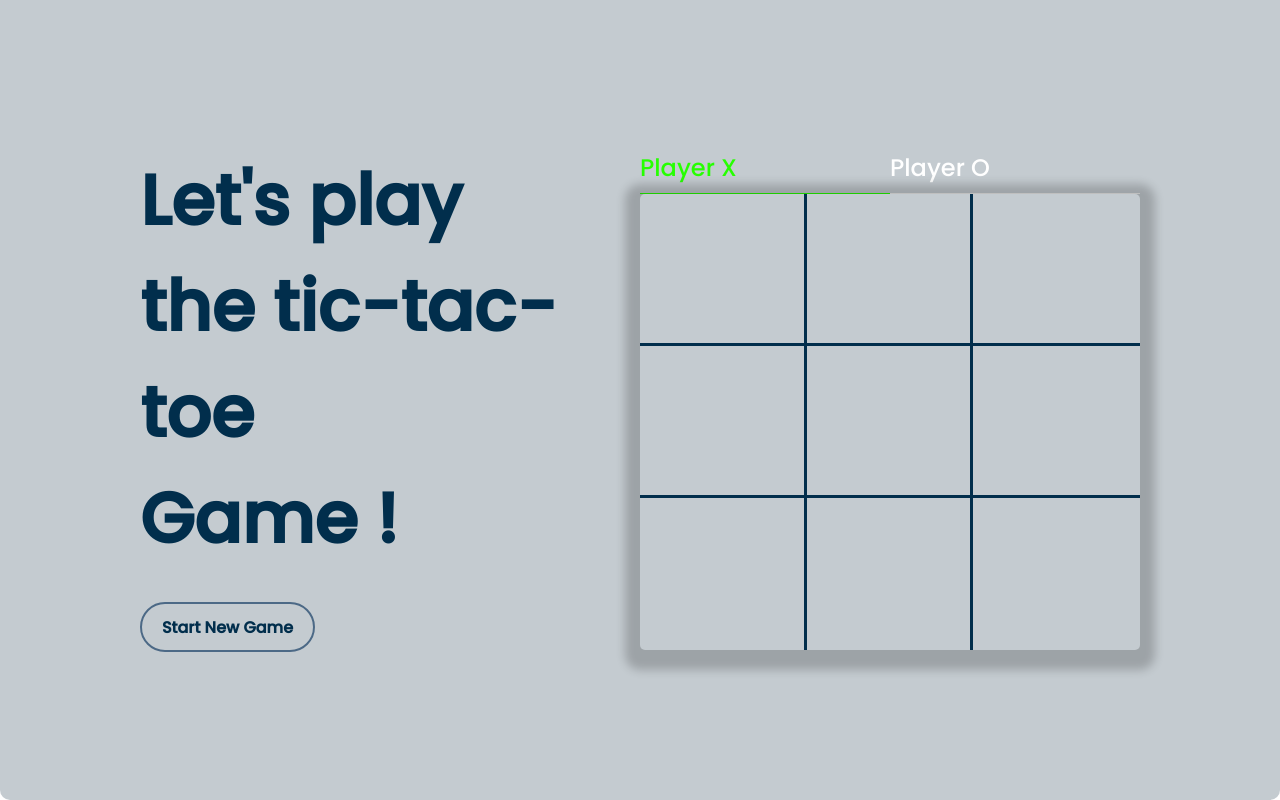
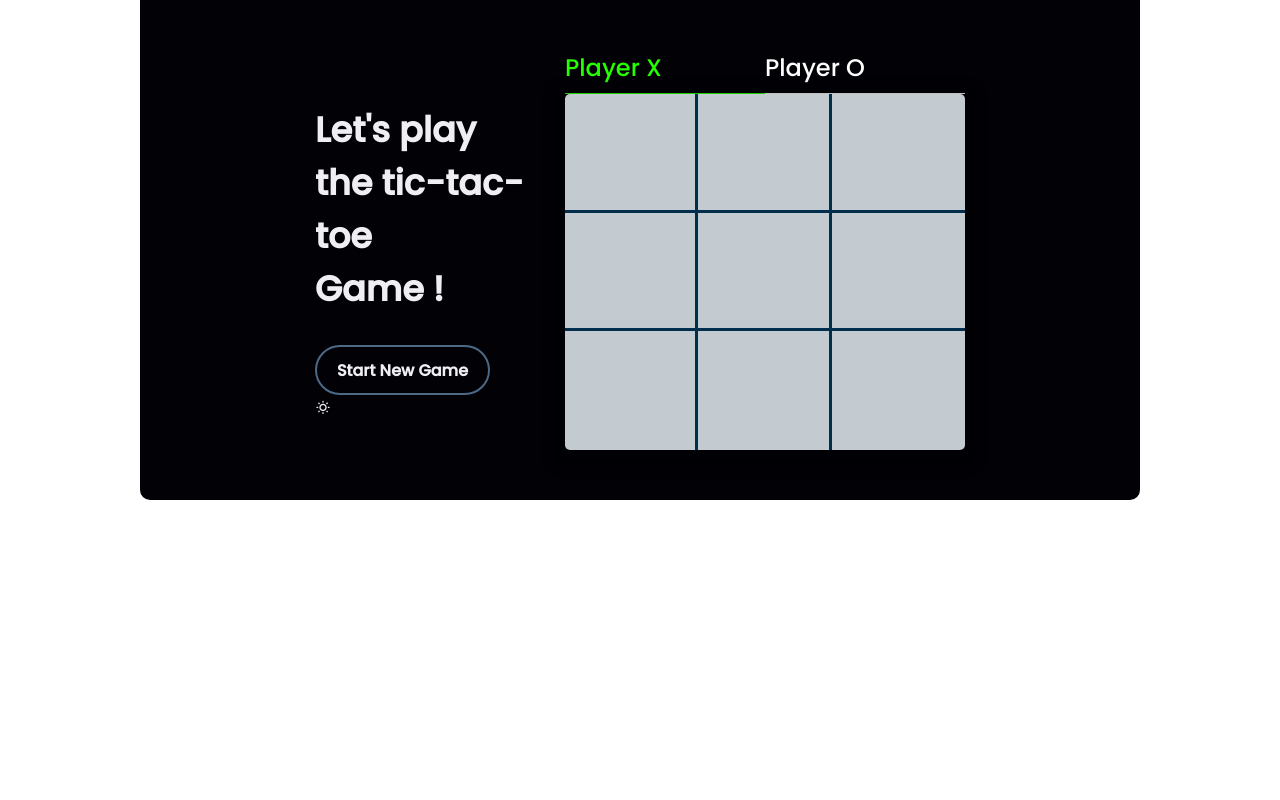
Before and after one commit to JamesLeMaitre/tic-tac-toe, a website with bundled scripts: page index.html in a window 1280 px wide. Built offline with nearby package versions, Linux system fonts and the light colour scheme.

Commit message:
Second Commit

```diff
--- a/css/style.css
+++ b/css/style.css
@@ -2,39 +2,46 @@
 
 *{
   box-sizing: border-box;
-  margin: 0;
 }
 
 body{
   font-family: 'Poppins',sans-serif;
   color: #012E4C;
+  margin: 0 0 3rem 0;
 }
-
+.wrapper.dark-theme{
+  --title-color : #AEAFB2;
+  --background-color: #010106;
+  --font--color: #EFEFF3;
+}
 .wrapper{
-  height: 800px;
-  background-color: #C4CBD0;
+  height: 500px;
+  background-color: #010106;
+  /* background-color: #C4CBD0; */
   display: flex;
-  max-width: 1440px;
+  max-width: 1000px;
   align-items: center;
   justify-content: center;
   margin: 0 auto;
   border-radius: 0 0 10px 10px;
-  padding: 40px;
+  padding: 20px;
+  /* color: #012E4C; */
+  color: #EFEFF3;
 }
 .title{
-  max-width: 500px;
+  max-width: 250px;
 }
 h1{
-  font-size: 70px;
+  font-size: 35px;
   font-weight: bold;
 }
 .restart{
-  background-color: #C4CBD0;
+  background-color: #010106;
   width: 175px;
   height: 50px;
   justify-content: center;
   display: flex;
-  color: #012E4C;
+
   border-radius: 50px;
   border: 2px solid #4c6986;
   align-items: center;
@@ -50,8 +57,8 @@ h1{
 }
 
 .game{
-width: 500px;
-height: 500px;
+width: 400px;
+height: 400px;
 color: #012E4C;
 display: flex;
 flex-direction: column;
--- a/index.html
+++ b/index.html
@@ -6,17 +6,24 @@
   <meta http-equiv="X-UA-Compatible" content="IE=edge">
   <meta name="viewport" content="width=device-width, initial-scale=1.0">
   <link rel="stylesheet" href="css/style.css" />
+  <link rel="stylesheet" href="https://unicons.iconscout.com/release/v4.0.0/css/line.css" />
   <title>Tic-Tac-Toe</title>
 </head>
 
 <body>
   <div class="wrapper">
     <div class="left">
+      <div class="winner__player">
+
+      </div>
       <div class="title">
         <h1>Let's play <br /> the tic-tac-toe <br />Game !</h1>
       </div>
       <div class="restart">
         Start New Game
+      </div>
+      <div class="theme__btns">
+        <i class="uil uil-sun"></i>
       </div>
     </div>
     <div class="right">
--- a/js/GameView.js
+++ b/js/GameView.js
@@ -6,9 +6,11 @@ class GameView {
   updateBoard(game) {
     this.updateTurn(game)
     const winningCombination = game.findWinningCombinations()
+
     for (let i = 0; i < game.board.length; i++) {
       const tile = document.querySelector(`.board-tile[data-index='${i}']`)
       tile.textContent = game.board[i]
+      const winnerPlayer = document.querySelector('.winner__player')
 
       tile.classList.remove("winner")
 
@@ -20,6 +22,7 @@ class GameView {
 
       if (winningCombination && winningCombination.includes(i)) {
         tile.classList.add('winner')
+
       }
     }
   }
```
